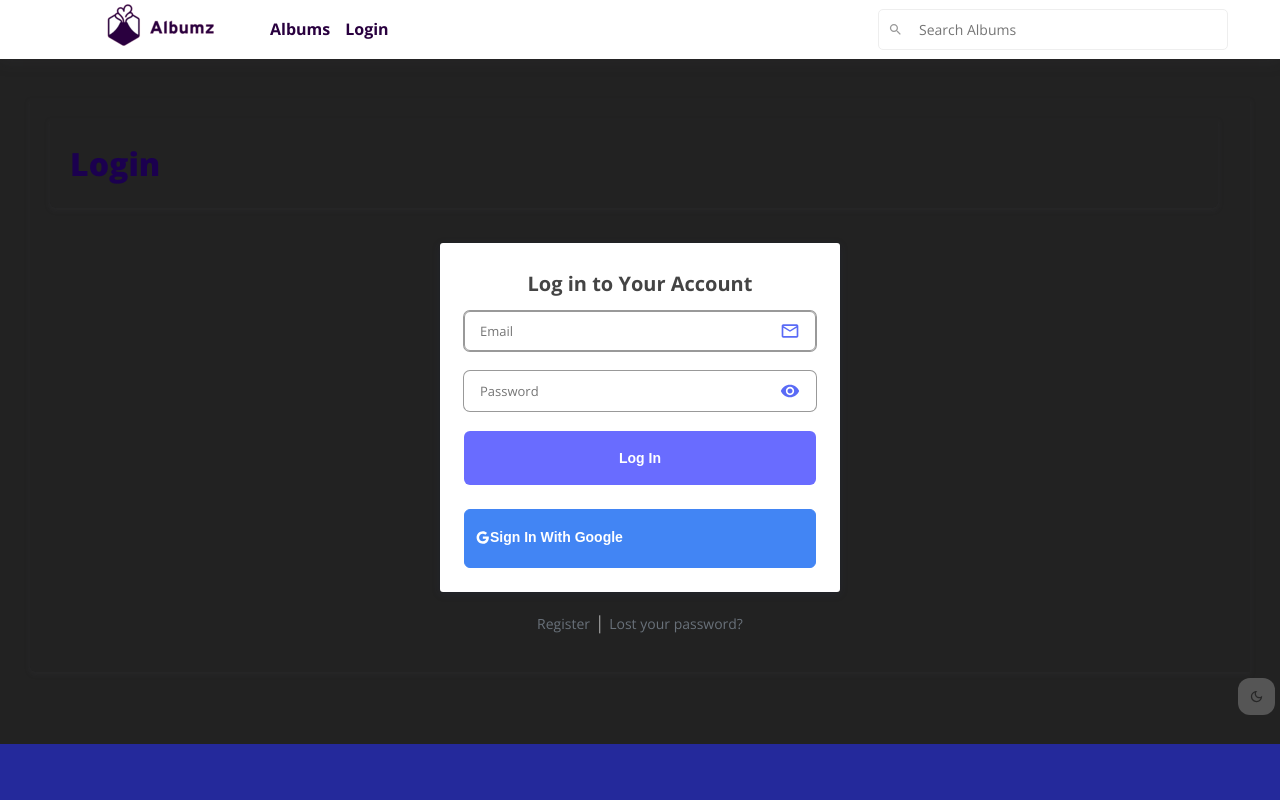
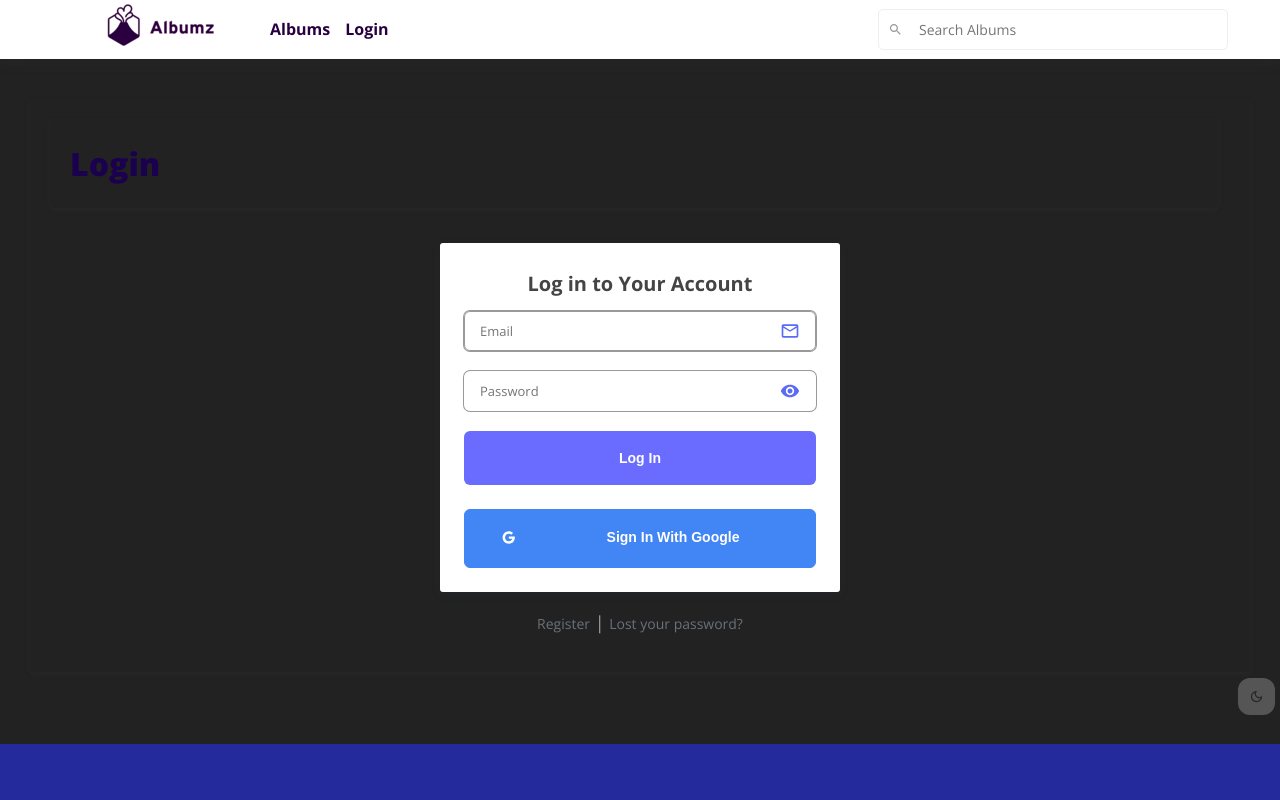
Before and after one commit to esteemayo/next-albumz-client, a Next.js app: page /auth/login in a window 1280 px wide. Shown: the top 800 px of the page. Built offline with nearby package versions, Linux system fonts and the light colour scheme; no server answers.

Commit message:
styled google button

```diff
--- a/styles/Login.module.scss
+++ b/styles/Login.module.scss
@@ -239,6 +239,15 @@
       border-radius: 0.6rem;
       line-height: 1;
       cursor: pointer;
+
+      .socialLoginIcon {
+        width: 3rem;
+        flex: 1;
+      }
+
+      .socialLoginText {
+        flex: 4;
+      }
     }
   }
 
```
